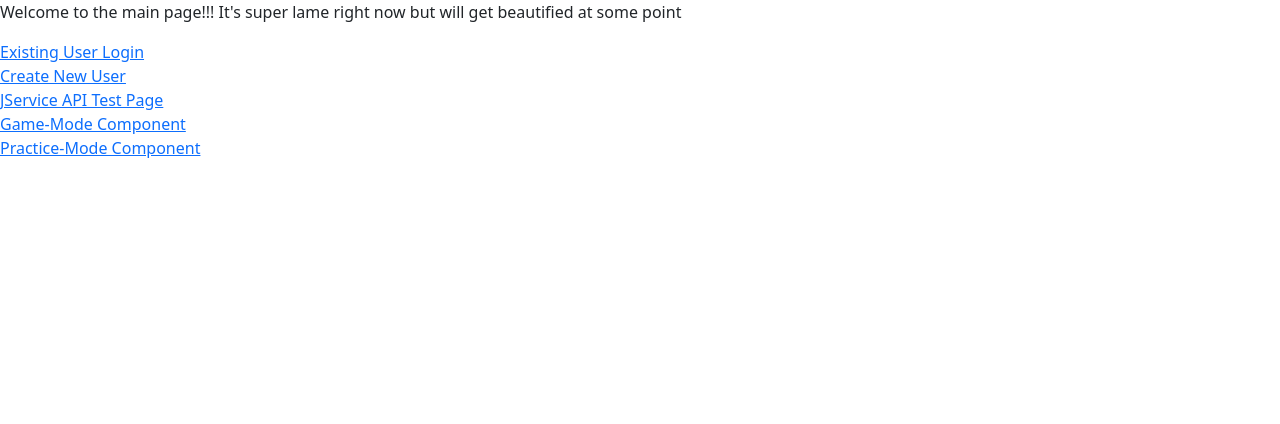
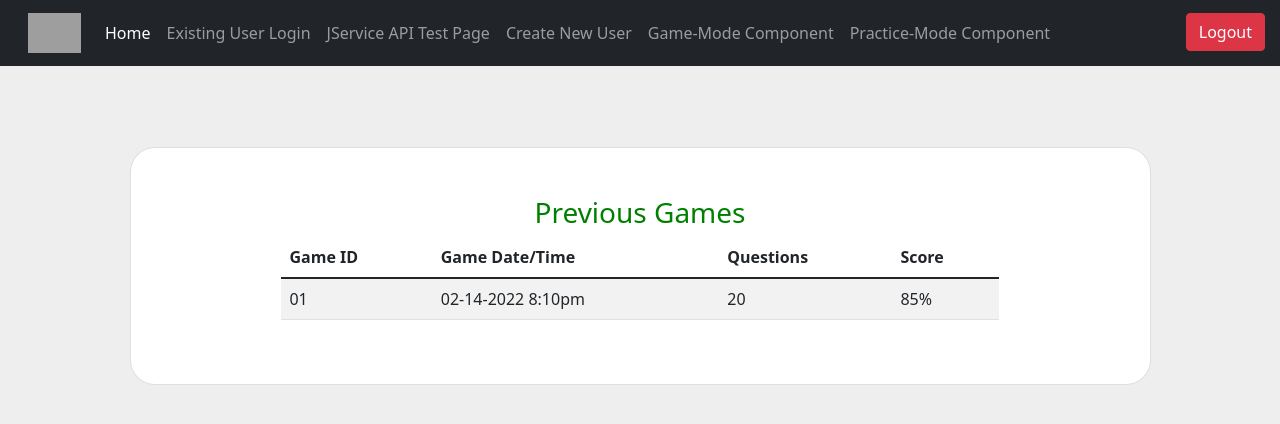
Before and after one commit to idanzigm/Project2_Frontend_amplifire-mamba, an Angular app: page / in a window 1280 px wide. Shown: the top 424 px of the page. Built offline with nearby package versions, Linux system fonts and the light colour scheme; grey boxes are pictures that could not be loaded.

Commit message:
Main-page and navbar components structured

```diff
--- a/src/app/app.component.css
+++ b/src/app/app.component.css
@@ -0,0 +1,3 @@
+*{
+    background-color:gray;
+}
--- a/src/app/app.component.html
+++ b/src/app/app.component.html
@@ -1 +1,2 @@
+<app-navbar></app-navbar>
 <router-outlet></router-outlet>
--- a/src/app/app.module.ts
+++ b/src/app/app.module.ts
@@ -12,6 +12,7 @@ import { MainPageComponent } from './components/main-page/main-page.component';
 import { RegisterComponent } from './components/register/register.component';
 import { GameModeComponent } from './components/game-mode/game-mode.component';
 import { PracticeModeComponent } from './components/practice-mode/practice-mode.component';
+import { NavbarComponent } from './navbar/navbar.component';
 
 @NgModule({
   declarations: [
@@ -21,7 +22,8 @@ import { PracticeModeComponent } from './components/practice-mode/practice-mode.
     LoginComponent,
     MainPageComponent,
     GameModeComponent,
-    PracticeModeComponent
+    PracticeModeComponent,
+    NavbarComponent
   ],
   imports: [
     BrowserModule,
--- a/src/app/components/login/login.component.html
+++ b/src/app/components/login/login.component.html
@@ -1,3 +1,11 @@
+<section class="vh-100" style="background-color: #eee;">
+    <div class="container h-50">
+      <div class="row d-flex justify-content-center align-items-center h-100">
+        <div class="col-lg-12 col-xl-11">
+          <div class="card text-black" style="border-radius: 25px;">
+            <div class="card-body p-md-5">
+              <div class="row justify-content-center">
+                <div class="col-md-10 col-lg-6 col-xl-5 order-2 order-lg-1">
 <main class="form-signin">
     <h1 class="h3 mb-3 fw-normal">Sign-In Page</h1>
 
@@ -14,3 +22,12 @@
     <button id="submitButton" class="w-100 btn btn-lg btn-primary" style="margin-top: 20px;" (click) = "submitInfo()">Submit</button>
     <button class="w-100 btn btn-lg btn-primary" id="mainPageButton" style="margin-top: 20px;"><a routerLinkActive="true" routerLink="" style="color: white;">Back to Main Page</a></button>
 </main>
+
+</div>
+</div>
+</div>
+</div>
+</div>
+</div>
+</div>
+</section>
--- a/src/app/components/main-page/main-page.component.html
+++ b/src/app/components/main-page/main-page.component.html
@@ -1,10 +1,42 @@
-<p>Welcome to the main page!!! It's super lame right now but will get beautified at some point</p>
-<a routerLinkActive="true" routerLink="login">Existing User Login</a>
-<br>
-<a routerLinkActive="true" routerLink="register">Create New User</a>
-<br>
-<a routerLinkActive="true" routerLink="test">JService API Test Page</a>
-<br>
-<a routerLinkActive="true" routerLink="game-mode">Game-Mode Component</a>
-<br>
-<a routerLinkActive="true" routerLink="practice-mode">Practice-Mode Component</a>
+<section class="vh-100" style="background-color: #eee;">
+    <div class="container h-50">
+      <div class="row d-flex justify-content-center align-items-center h-100">
+        <div class="col-lg-12 col-xl-11">
+          <div class="card text-black" style="border-radius: 25px;">
+            <div class="card-body p-md-5">
+              <div class="row justify-content-center">
+                <div class="col-md-10 col-lg-6 col-xl-10 order-2 order-lg-1">
+
+
+<div class="container">
+    <div class="row header" style="text-align:center;color:green">
+    <h3>Previous Games</h3>
+    </div>
+    <table id="myTable" class="table table-striped" >
+            <thead>
+              <tr>
+                <th>Game ID</th>
+                <th>Game Date/Time</th>
+                <th>Questions</th>
+                <th>Score</th>
+              </tr>
+            </thead>
+            <tbody>
+              <tr>
+                <td>01</td>
+                <td>02-14-2022 8:10pm</td>
+                <td>20</td>
+                <td>85%</td>
+              </tr>
+
+            </tbody>
+          </table>
+          </div>
+</div>
+</div>
+</div>
+</div>
+</div>
+</div>
+</div>
+</section>
--- /dev/null
+++ b/src/app/navbar/navbar.component.html
@@ -0,0 +1,32 @@
+<nav class="navbar navbar-expand-lg navbar navbar-dark bg-dark">">
+    <div class="container-fluid">
+      <a class="navbar-brand" href="#"><img src="https://encrypted-tbn0.gstatic.com/images?q=tbn:ANd9GcQ48OCnIOFMVAlHvM45_tZA2XxJxE0ncNT3Cg&usqp=CAU" height="40px" alt=""></a>
+      <button class="navbar-toggler" type="button" data-bs-toggle="collapse" data-bs-target="#navbarNavDropdown" aria-controls="navbarNavDropdown" aria-expanded="false" aria-label="Toggle navigation">
+        <span class="navbar-toggler-icon"></span>
+      </button>
+      <div class="collapse navbar-collapse" id="navbarNavDropdown">
+        <ul class="navbar-nav">
+          <li class="nav-item">
+            <a class="nav-link active" aria-current="page" href="#">Home</a>
+          </li>
+          <li class="nav-item">
+            <a class="nav-link" routerLinkActive="true" routerLink="login">Existing User Login</a>
+          </li>
+          <li class="nav-item">
+            <a class="nav-link" routerLinkActive="true" routerLink="test">JService API Test Page</a>
+          </li>
+          <li class="nav-item">
+            <a class="nav-link" routerLinkActive="true" routerLink="register">Create New User</a>
+          </li>
+          <li class="nav-item">
+            <a class="nav-link" routerLinkActive="true" routerLink="game-mode">Game-Mode Component</a>
+          </li>
+          <li class="nav-item">
+            <a class="nav-link" routerLinkActive="true" routerLink="practice-mode">Practice-Mode Component</a>
+          </li>
+          <button style="position:absolute; right: 0; margin-right: 15px;" class="btn btn-danger navbar-btn">Logout</button>
+
+        </ul>
+      </div>
+    </div>
+  </nav>
--- /dev/null
+++ b/src/app/navbar/navbar.component.ts
@@ -0,0 +1,15 @@
+import { Component, OnInit } from '@angular/core';
+
+@Component({
+  selector: 'app-navbar',
+  templateUrl: './navbar.component.html',
+  styleUrls: ['./navbar.component.css']
+})
+export class NavbarComponent implements OnInit {
+
+  constructor() { }
+
+  ngOnInit(): void {
+  }
+
+}
--- a/src/app/test-component/test-component.component.html
+++ /dev/null
@@ -1,4 +0,0 @@
-<p>test-component works!</p>
-
-<p>Don't mind me...just Zach testing the webhook</p>
-<p>Seriously, just ignore me</p>
```
Also changed, not shown: src/app/navbar/navbar.component.css (added), 1 other file (tests, documents, lock files or other folders).
